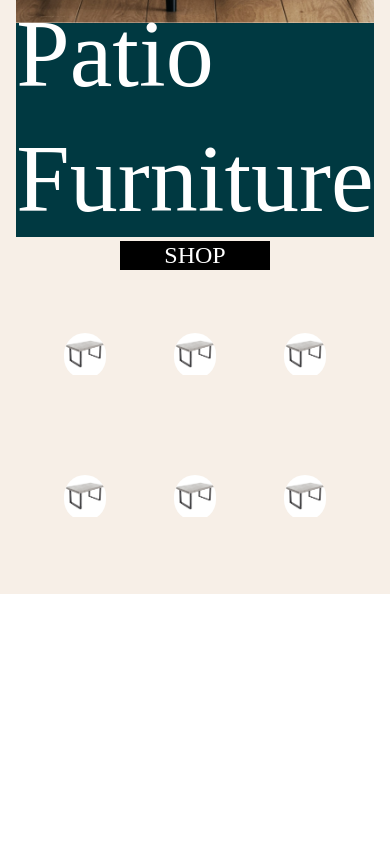
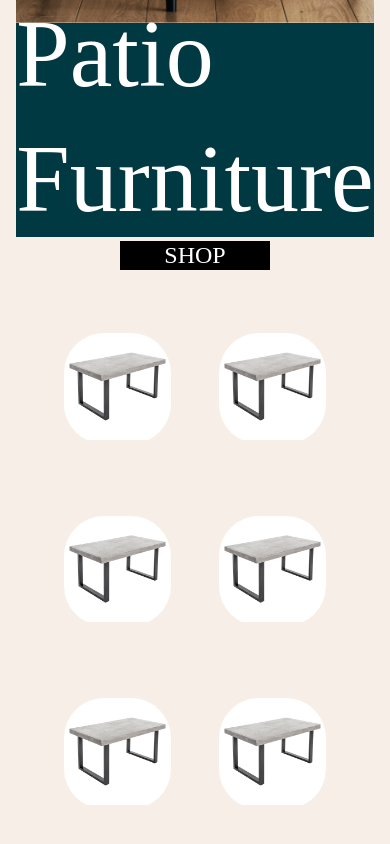
Before and after one commit to mar10outof10/fulhaus-frontend-assessment, a React (Create React App) app: page / in a window 390 px wide. Shown: the part 607-1451 px from the top of the page. Before the commit the page ends 1201 px from the top, so only its background shows below. Built offline with nearby package versions, Linux system fonts and the light colour scheme.

Commit message:
Added some responsive design to the product grid

```diff
--- a/src/components/PageContainer/ProductGrid.scss
+++ b/src/components/PageContainer/ProductGrid.scss
@@ -10,3 +10,13 @@
     column-gap: 68px;
   }
 }
+
+@media screen and (max-width: 1400px) {
+  .productGrid {
+    &__list {
+      grid-template-columns: repeat(2, 1fr);
+      row-gap: 72px;
+      column-gap: 48px;
+    }
+  }
+}
--- a/src/components/PageContainer/ProductGridItem.scss
+++ b/src/components/PageContainer/ProductGridItem.scss
@@ -5,6 +5,8 @@
   border-radius: 40px;
   overflow: hidden;
   width: 100%;
+  max-width: 380px;
+  justify-self: center;
 
   &__image {
     width: 100%;
```
